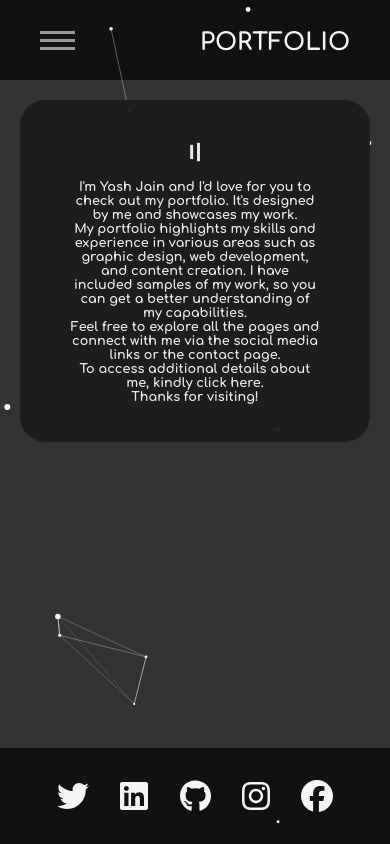
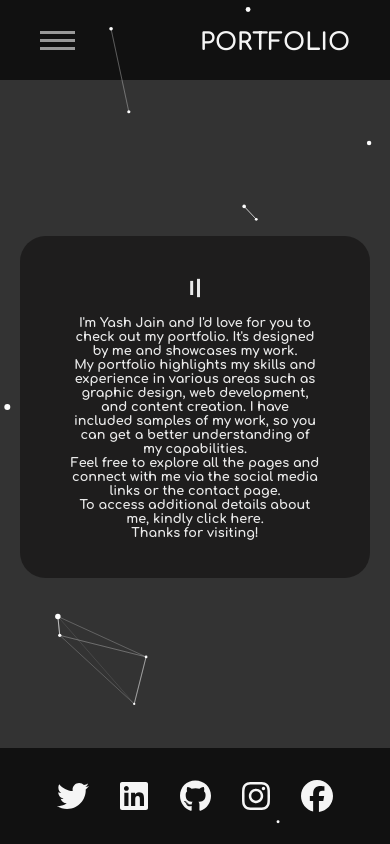
Before and after one commit to osho-20/Quizania, a React (Create React App) app: page /My-Portfolio in a window 390 px wide. Built offline with nearby package versions, Linux system fonts and the light colour scheme.

Commit message:
content align

```diff
--- a/src/App.css
+++ b/src/App.css
@@ -207,7 +207,7 @@ li.menu1:hover {
   color: whitesmoke;
   background-color: #1e1d1d;
   padding: 25px 50px;
-  margin: 80px 180px;
+  margin: 10% 80px;
   margin-bottom: 0px;
   font-size: 145%;
   border-radius: 2em;
@@ -237,8 +237,8 @@ li.menu1:hover {
 
   .content_home {
     font-size: 100%;
-    margin: 20px;
-    margin-bottom: 0px;
+    margin: 30% 20px;
+    /* margin-bottom: 0px; */
   }
 
 }
@@ -249,9 +249,11 @@ li.menu1:hover {
   }
 
   .content_home {
+
     font-size: 80%;
-    margin: 20px;
-    margin-bottom: 0px;
+    margin: 40% 20px;
+    /* margin-bottom: 0px; */
+    /* margin-top: 190px; */
   }
 }
 
@@ -262,7 +264,7 @@ li.menu1:hover {
 
   .content_home {
     font-size: 75%;
-    margin: 20px;
-    margin-bottom: 0px;
+    margin: 50% 20px;
+    /* margin-bottom: 0px; */
   }
 }
```
